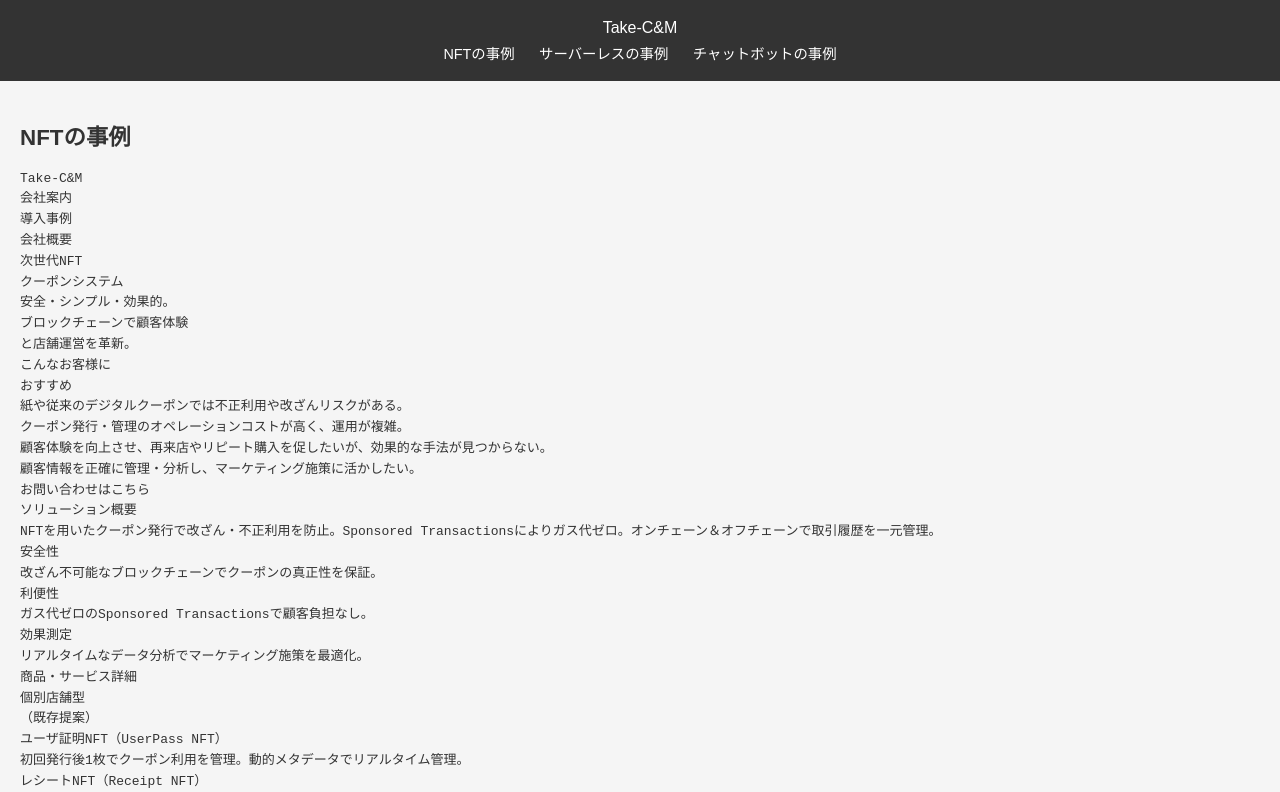
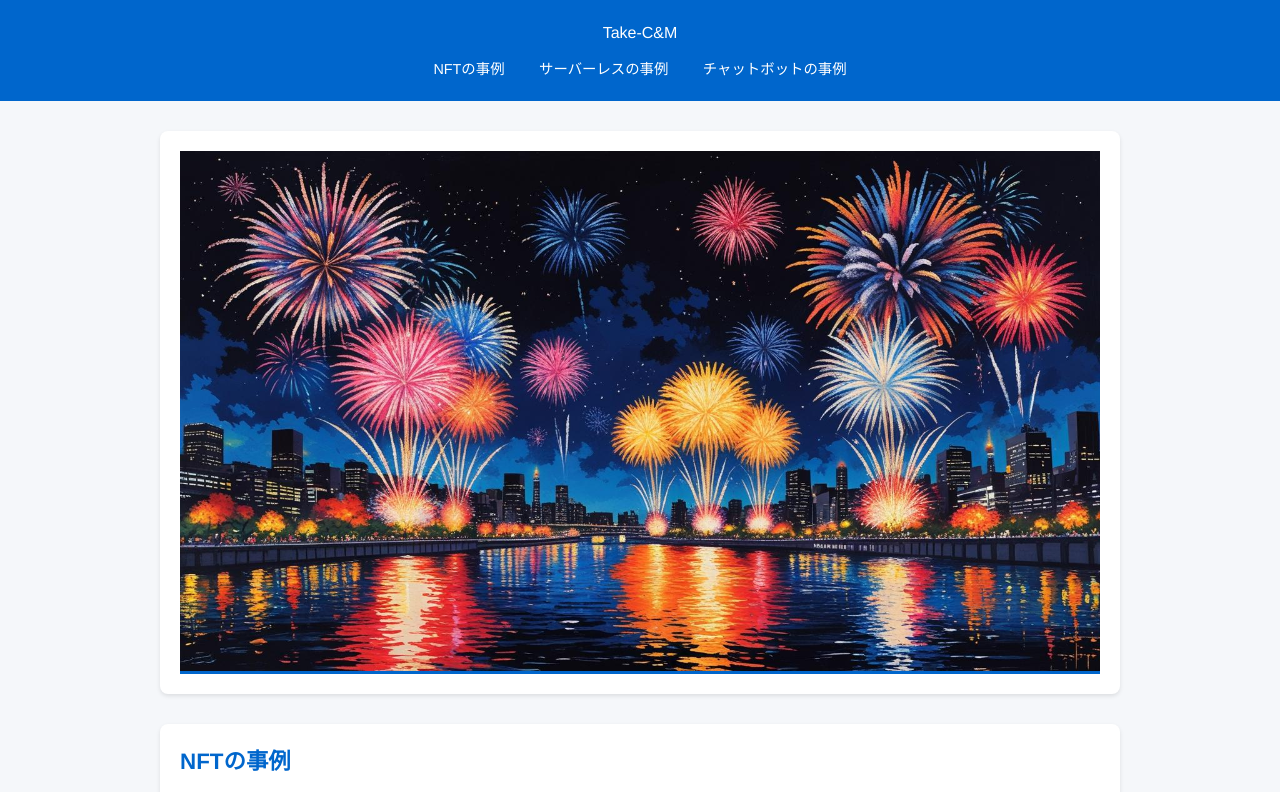
Before and after one commit to takec-market/corp_site, a plain HTML site: page business.html in a window 1280 px wide. Shown: the top 792 px of the page. Drawn offline with Linux system fonts and the light colour scheme.

Commit message:
Redesign business page

```diff
--- a/business.html
+++ b/business.html
@@ -7,34 +7,64 @@
     <style>
         body {
             margin: 0;
-            font-family: sans-serif;
-            background: #f5f5f5;
+            font-family: "Helvetica Neue", Arial, sans-serif;
+            background: #f5f7fa;
             color: #333;
             line-height: 1.6;
         }
+
         header {
-            background: #333;
+            background: #0066cc;
             color: #fff;
-            padding: 15px;
+            padding: 20px;
             text-align: center;
         }
-        nav a {
+
+        header nav {
+            margin-top: 10px;
+        }
+
+        header nav a {
             color: #fff;
-            margin: 0 10px;
+            margin: 0 15px;
             text-decoration: none;
             font-size: 0.9rem;
         }
+
+        main {
+            max-width: 960px;
+            margin: 30px auto;
+            padding: 0 15px;
+        }
+
         section {
+            background: #fff;
+            margin-bottom: 30px;
             padding: 20px;
+            border-radius: 8px;
+            box-shadow: 0 2px 4px rgba(0, 0, 0, 0.1);
         }
+
         h2 {
+            margin-top: 0;
             font-size: 1.4rem;
             margin-bottom: 10px;
+            color: #0066cc;
         }
+
         pre {
             white-space: pre-wrap;
             word-break: break-word;
+            margin: 0;
         }
+
+        .hero img {
+            width: 100%;
+            height: auto;
+            display: block;
+            border-bottom: 3px solid #0066cc;
+        }
+
         footer {
             text-align: center;
             padding: 20px;
@@ -53,6 +83,9 @@
         </nav>
     </header>
     <main>
+        <section class="hero">
+            <img src="./img/company2.jpg" alt="会社のイメージ">
+        </section>
         <section id="nft">
             <h2>NFTの事例</h2>
             <pre>
```
